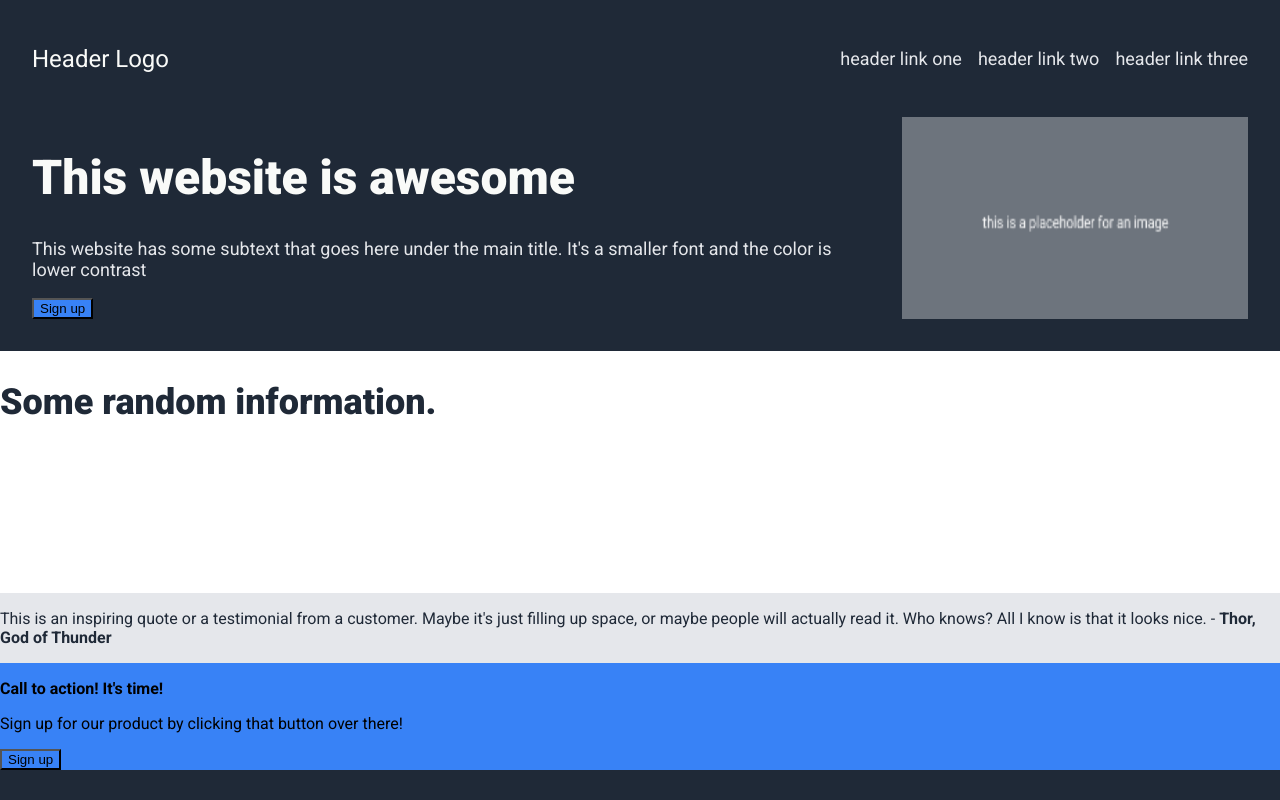
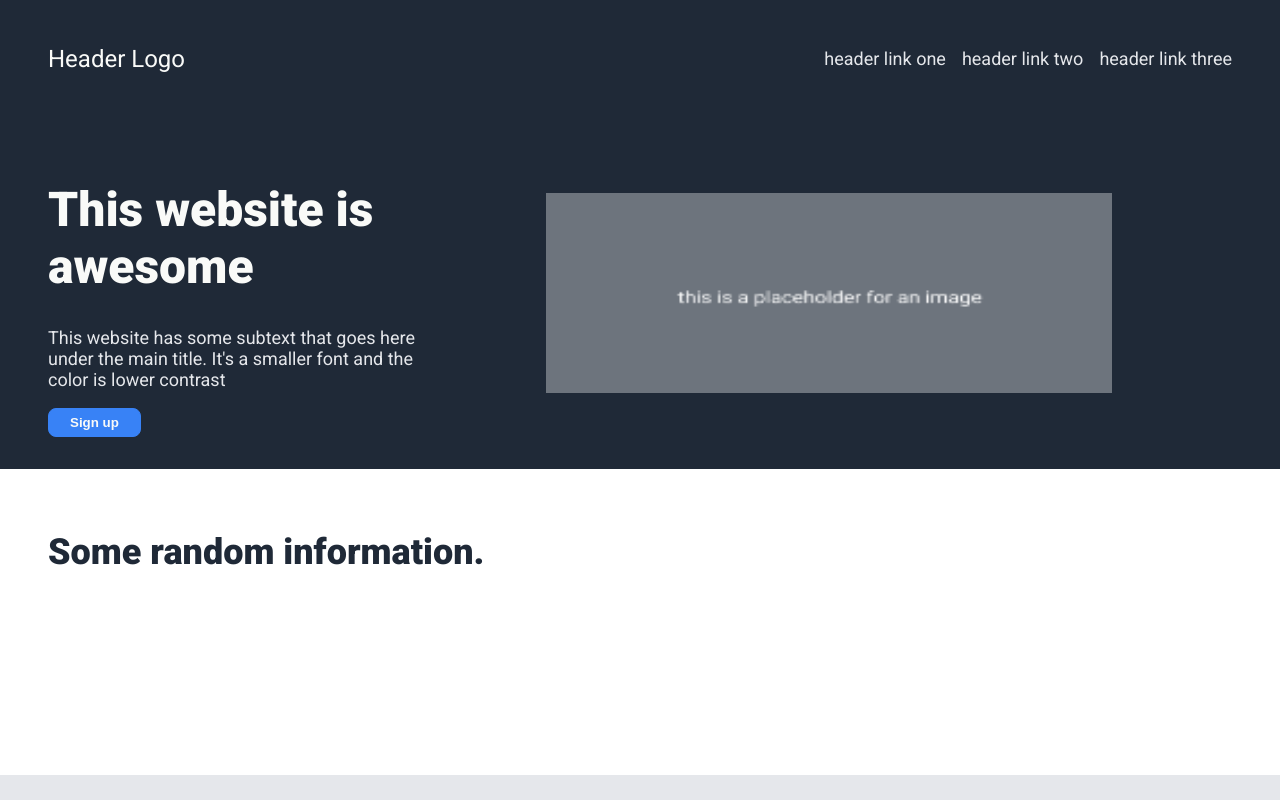
Before and after one commit to sara-jac/odin-landing-page, a plain HTML site: page index.html in a window 1280 px wide. Shown: the top 800 px of the page. Drawn offline with Linux system fonts and the light colour scheme.

Commit message:
Add padding to all blocks

```diff
--- a/index.html
+++ b/index.html
@@ -8,7 +8,7 @@
 </head>
 <body>
   <div class="header">
-    <div class="nav">
+    <div class="block nav">
       <div class="header-logo">Header Logo</div>
       <div class="nav-links">
       <ul>
@@ -18,19 +18,21 @@
       </ul>
       </div>
     </div>
-    <div class="main-block">
-      <div class="hero-text">
-        <h1>This website is awesome</h1>
+    <div class=" block main-block">
+      <div class="hero-block">
+        <div class="hero-text">
+          <h1>This website is awesome</h1>
         <p class="secondary-text">
           This website has some subtext that goes here under the main title.
           It's a smaller font and the color is lower contrast
         </p>
         <button>Sign up</button>
       </div>
-    <img class="placeholder-image" src="src/placeholder.png">
+      </div>
+    <img class="block placeholder-image" src="src/placeholder.png">
   </div>
   </div>
-  <div class="info-block">
+  <div class="block info-block">
     <h2 class="info-header-text">Some random information.</h2>
     <div class="card-wrapper">
     <img class="image-card" src="">
@@ -43,22 +45,22 @@
     <p class="image-text"></p>
     </div>
   </div>
-  <div class="quote-block">
+  <div class="block quote-block">
     <p>
       This is an inspiring quote or a testimonial from a customer.
       Maybe it's just filling up space, or maybe people will actually read it. Who knows?
       All I know is that it looks nice. - <strong>Thor, God of Thunder</strong></p>
   </div>
-  <div class="cta-block">
+  <div class="block cta-block">
     <p>
       <strong>Call to action! It's time!</strong>
     </p>
     <p>
      Sign up for our product by clicking that button over there!
     </p>
-    <button>Sign up</button>
+    <button class="cta-button">Sign up</button>
   </div>
-  <div class="footer">
+  <div class="block footer">
     <p>
       Copyright © The Odin Project
     </p>
--- a/styles.css
+++ b/styles.css
@@ -6,13 +6,10 @@ body {
   display: flex;
   flex-direction: column;
   margin: 0;
+  padding: 0;
 }
 
-.nav {
-  display: flex;
-  justify-content: space-between;
-  align-items: center;
-}
+/* visual styles */
 
 h1 {
   font-size: 48px;
@@ -34,30 +31,45 @@ a, .secondary-text {
   color: #E5E7EB;
 }
 
+.header, .footer {
+  color: #F9FAF8;
+  background-color: #1F2937;
+}
+
 .header-logo {
   font-size: 24px;
   color: #F9FAF8;
 }
 
-button, .cta-block {
-  background-color: #3882f6;
+.hero-block {
+  width: 400px;
 }
 
-.main-block {
-  display: flex;
-  gap: 32px;
-  margin-top: 32px;
+button, .cta-button {
+  color: #F9FAF8;
+  font-weight: 600;
+  background-color: #3882f6;
+  padding: 6px 21px;
+  border-radius: 8px;
+  border: 1px solid #3882f6;
 }
 
+ .cta-button {
+  border: 1px solid #F9FAF8;
+ }
+
+ .cta-block {
+   color: #F9FAF8;
+   background-color: #3882f6;
+   padding: 12px;
+   border-radius: 8px;
+   margin: 32px;
+ }
+
 .placeholder-image {
-  width: 380px;
-  height: auto;
-}
-
-.header, .footer {
-  color: #F9FAF8;
-  background-color: #1F2937;
-  padding: 32px;
+  width: 600px;
+  height: 200px;
+  margin: 0 72px;
 }
 
 .info-header-text {
@@ -66,6 +78,28 @@ button, .cta-block {
   font-weight: 900;
 }
 
+/* padding and margin */
+
+.block {
+  padding: 32px 48px;
+
+}
+
+
+/* section box styling */
+
+
+.nav {
+  display: flex;
+  justify-content: space-between;
+  align-items: center;
+}
+
+.main-block {
+  display: flex;
+  align-items: center;
+}
+
 .quote-block {
   color: #1F2937;
   background-color: #E5E7EB;
```
